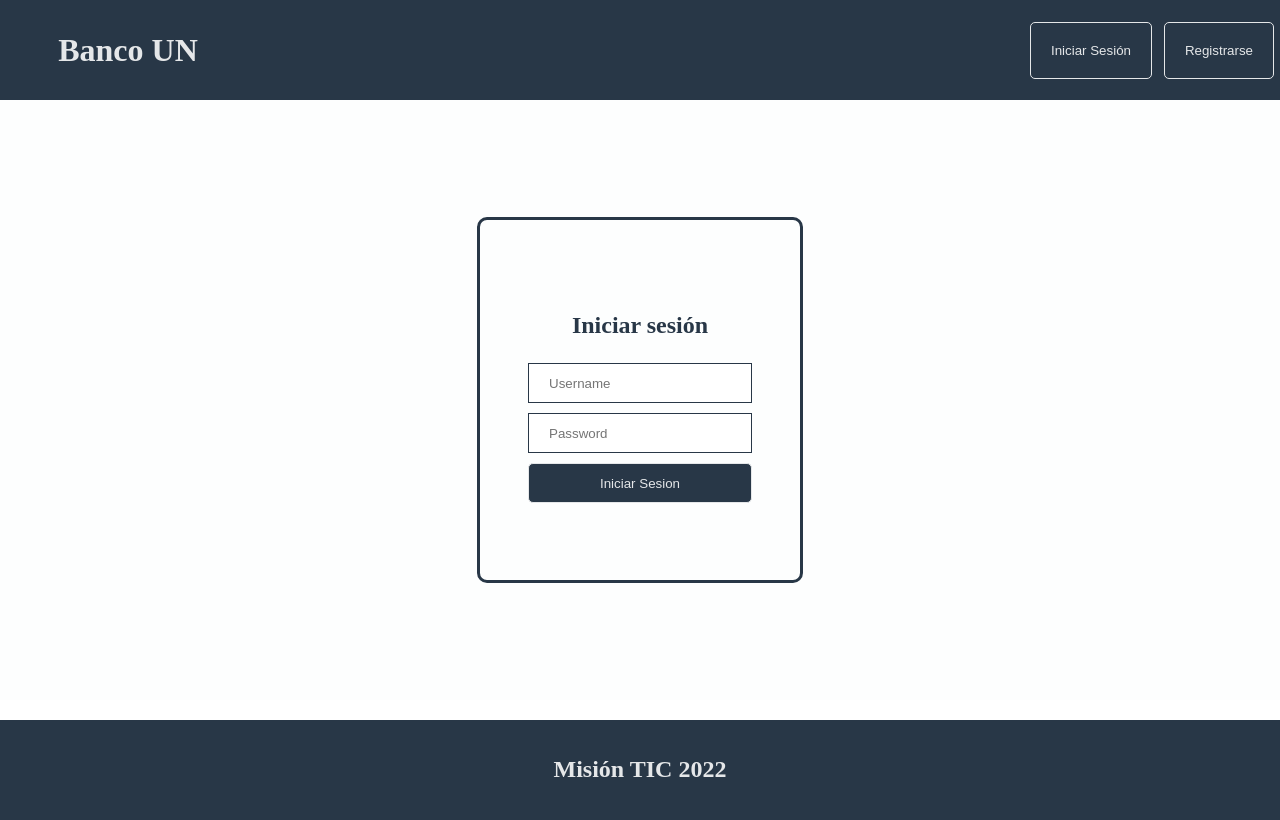
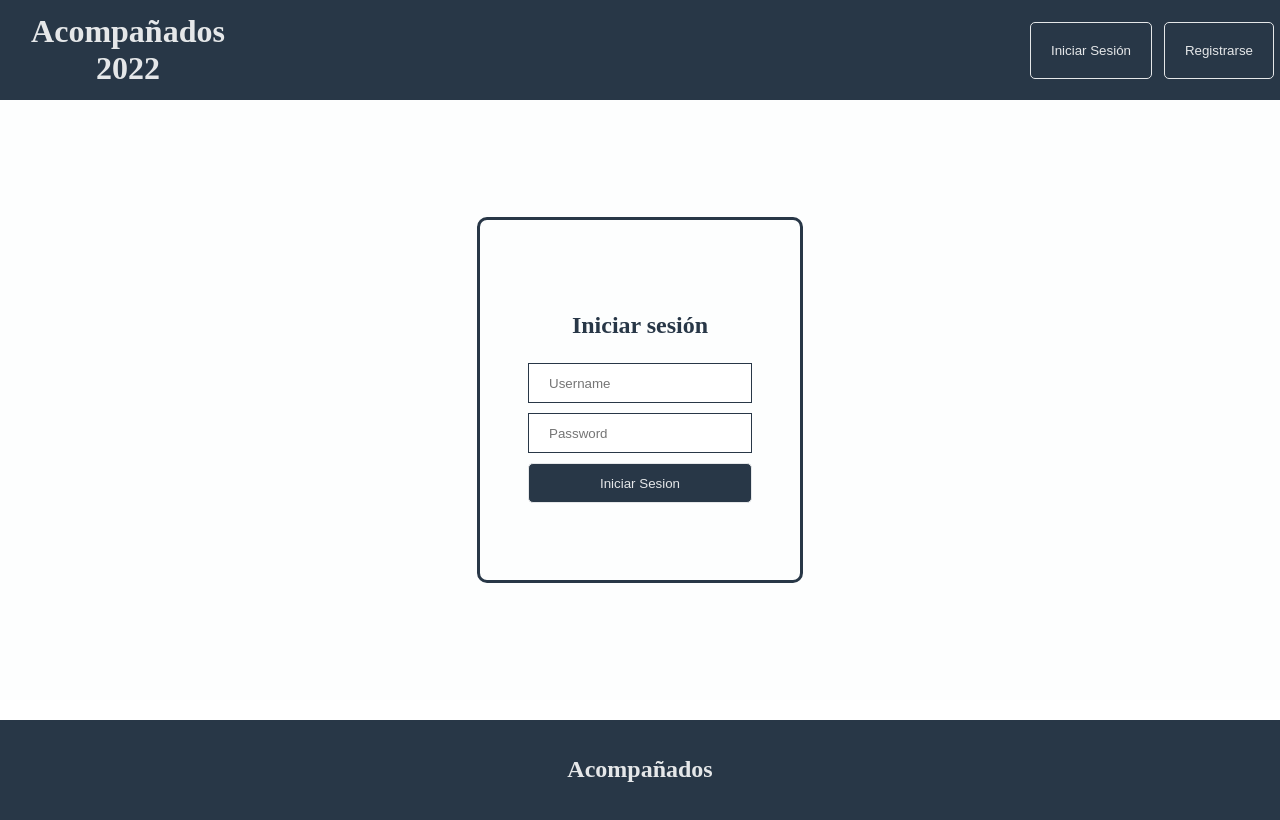
Before and after one commit to ReynaldoGuti/Proyecto-bimestre-3, a Vue app: page /user/logIn in a window 1280 px wide. Built offline with nearby package versions, Linux system fonts and the light colour scheme.

Commit message:
Componente Account agregado

```diff
--- a/src/App.vue
+++ b/src/App.vue
@@ -1,7 +1,7 @@
 <template>
   <div id="app" class="app">
   <div class="header">
-  <h1>Banco UN</h1>
+  <h1>Acompañados 2022</h1>
   <nav>
   <button v-if="is_auth" > Inicio </button>
   <button v-if="is_auth" v-on:click="loadHome"> Inicio </button>
@@ -21,7 +21,7 @@
   </div>
 
   <div class="footer">
-  <h2>Misión TIC 2022</h2>
+  <h2>Acompañados</h2>
   </div>
   </div>
   </template>
@@ -49,6 +49,8 @@ export default{
     else
       this.$router.push({name: "home"});
     },
+
+
     loadLogIn: function(){
       this.$router.push({name:"logIn"})
     },
--- a/src/components/LogIn.vue
+++ b/src/components/LogIn.vue
@@ -46,7 +46,7 @@
             })
             .catch((error) => {
                 if(error.response.status == "401")
-                alert("ERROR 401: Credenciales Incorrectas");
+                    alert("ERROR 401: Credenciales Incorrectas");
             });
         }
     }
--- a/src/router.js
+++ b/src/router.js
@@ -1,8 +1,10 @@
 import { createRouter, createWebHistory } from 'vue-router'
 import App from './App.vue'
 
+import Home from './components/Home.vue'
 import LogIn from './components/LogIn.vue'
 import SingUp from './components/SingUp.vue'
+import Accont from './components/Accont.vue'
 
 const routes = [{
 path: '/',
@@ -11,18 +13,28 @@ component: App
 },
 {
     path: '/user/logIn',
-    name: 'logIn',
+    name: "logIn",
     component: LogIn,
 },
 {
+    path:'/user/account',
+    name: "Account",
+    component: Accont,
+},
+{
     path: '/user/singUp',
-    name: 'singUp',
+    name: "singUp",
     component: SingUp,
-}]
+},
+{
+    path: '/user/home',
+    name: "Home",
+    component: Home
+}];
 
 const router = createRouter({
 history: createWebHistory(),
 routes,
 });
 
-export default router
+export default router;
```
Also changed, not shown: src/components/Account.vue (added).
